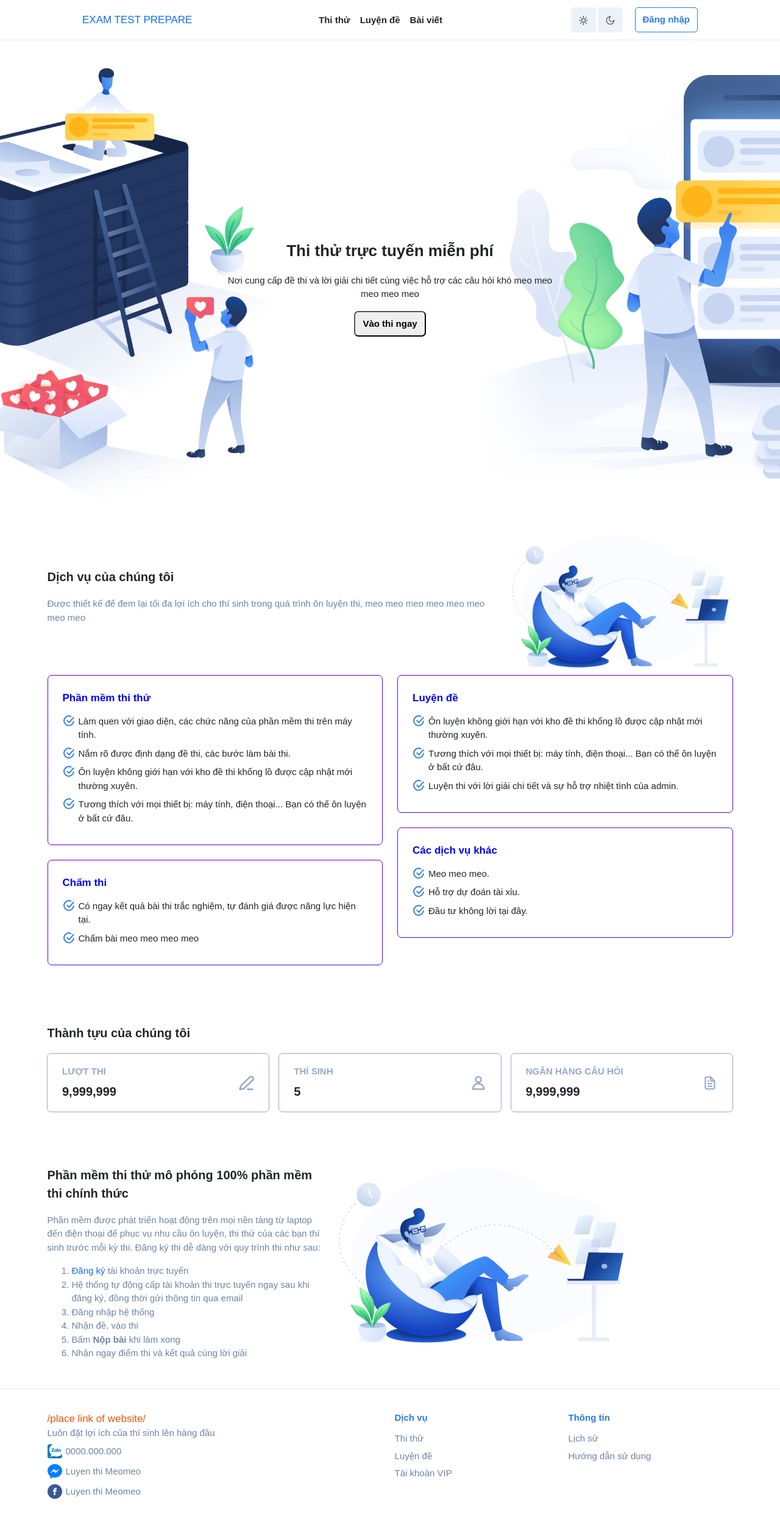
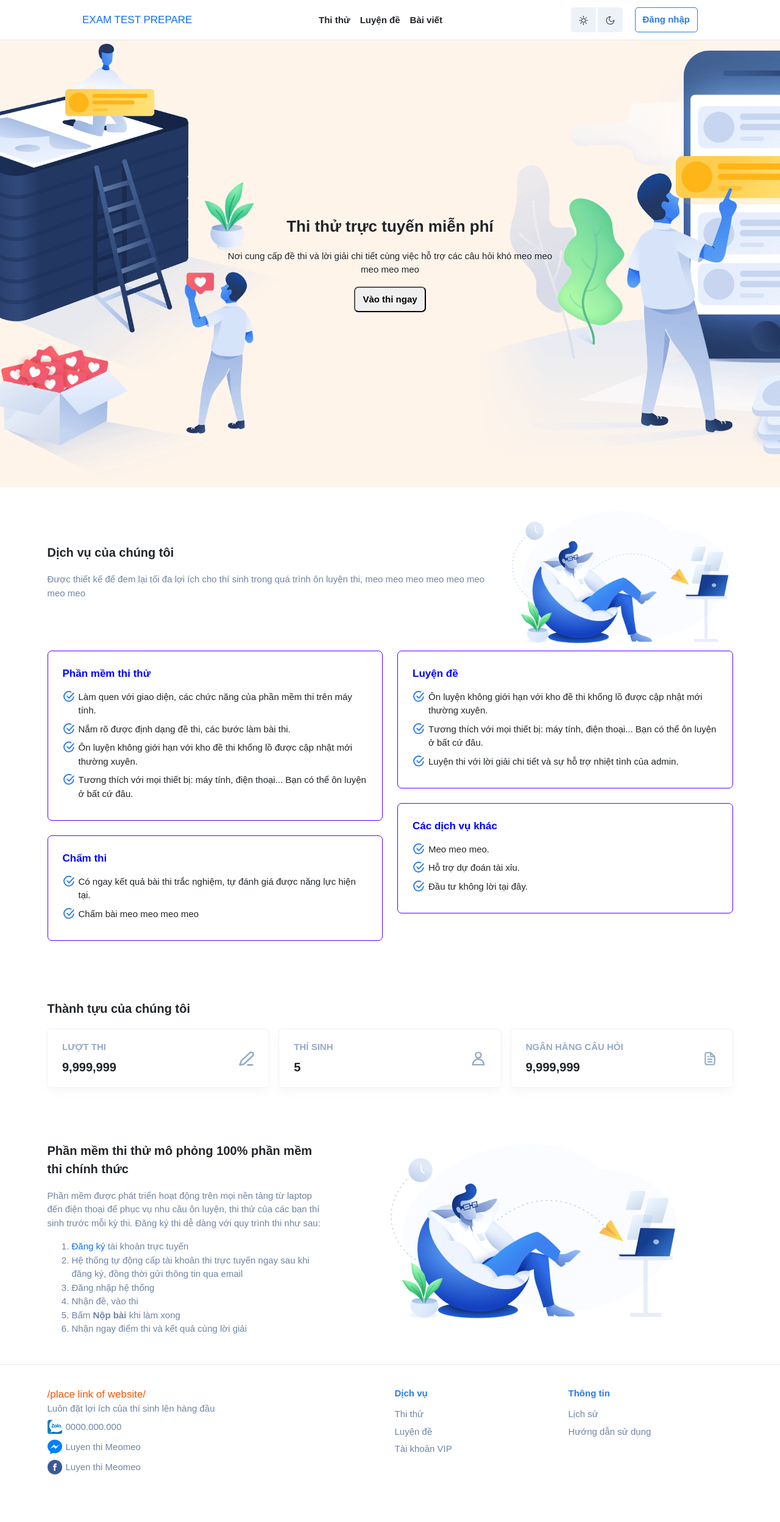
Before and after one commit to DatDangg/Exam-Prep, a React (Create React App) app: page / in a window 1280 px wide. Shown: the top 2496 px of the page at 61% size. After the commit the page ends 2473 px from the top, so only its background shows below. Built offline with nearby package versions, Linux system fonts and the light colour scheme.

Commit message:
Small fix

```diff
--- a/src/Page/Home/Home.js
+++ b/src/Page/Home/Home.js
@@ -7,7 +7,7 @@ function Home() {
       <div className={styles.homeBanner}>
         <div className={`container`}>
           <div className={`row ${styles.banner}`}>
-            <div className="col-md-6 d-flex flex-column align-items-center">
+            <div className="col-md-8 col-lg-6 col-10 d-flex flex-column align-items-center">
               <div className={styles.bannerTitle}>Thi thử trực tuyến miễn phí</div>
               <div className={styles.bannerDesc}>
                 Nơi cung cấp đề thi và lời giải chi tiết cùng việc hỗ trợ các câu hỏi khó
@@ -35,7 +35,7 @@ function Home() {
             </div>
           </div>
           <div className={`row ${styles.serviceRow}`}>
-            <div className={`col-lg-6 ${styles.serviceWrap}`}>
+            <div className={`col-md-6 ${styles.serviceWrap}`}>
               <div className={styles.serviceBorder}>
                 <div className={styles.serviceItemHead}>Phần mềm thi thử</div>
                 <div className={styles.serviceItemDesc}>
@@ -85,7 +85,7 @@ function Home() {
                 </div>
               </div>
             </div>
-            <div className={`col-lg-6 ${styles.serviceWrap}`}>
+            <div className={`col-md-6 ${styles.serviceWrap}`}>
               <div className={styles.serviceBorder}>
                 <div className={styles.serviceItemHead}>Luyện đề</div>
                 <div className={styles.serviceItemDesc}>
@@ -145,7 +145,7 @@ function Home() {
             <div className={styles.homeItemHeading}>Thành tựu của chúng tôi</div>
           </div>
           <div className={`row ${styles.goalRow}`}>
-            <div className={`col-xl col-md-6 col-12 ${styles.goalItem}`}>
+            <div className={`col-xl col-lg-6 col-12 ${styles.goalItem}`}>
               <div className={styles.goalWrap}>
                 <div>
                   <div className={styles.goalTitle}> Lượt thi </div>
@@ -161,7 +161,7 @@ function Home() {
                 </div>
               </div>
             </div>
-            <div className={`col-xl col-md-6 col-12 ${styles.goalItem}`}>
+            <div className={`col-xl col-lg-6 col-12 ${styles.goalItem}`}>
               <div className={styles.goalWrap}>
                 <div>
                   <div className={styles.goalTitle}> Thí sinh </div>
@@ -176,7 +176,7 @@ function Home() {
                 </div>
               </div>
             </div>
-            <div className={`col-xl col-md-6 col-12 ${styles.goalItem}`}>
+            <div className={`col-xl col-lg-6 col-12 ${styles.goalItem}`}>
               <div className={styles.goalWrap}>
                 <div>
                   <div className={styles.goalTitle}> Ngân hàng câu hỏi </div>
--- a/src/Page/Home/Home.module.css
+++ b/src/Page/Home/Home.module.css
@@ -1,5 +1,5 @@
 .home {
-    padding-top: 40px;
+
 }
 
 .homeBanner {
@@ -7,6 +7,7 @@
     background-repeat: no-repeat;
     background-position: 0, 100%;
     background-size: auto 100%;
+    background-color: #fef4ea;
 }
 
 .banner {
@@ -62,6 +63,8 @@
 
 .serviceImg {
     max-width: 100%;
+    display: block;
+    margin: auto;
 }
 
 .serviceRow {
@@ -121,6 +124,8 @@
     padding: 18px 24px;
     border: 1px solid #95AAC9;
     border-radius: 7px;
+    border-color: #edf2f9;;
+    box-shadow: 0 0.75rem 1.5rem rgba(18, 38, 63, 0.03)
 }
 
 .goalTitle {
@@ -156,3 +161,10 @@
     color: #6E84A3;
     padding-left: 40px;
 }
+
+@media screen and (width < 992px){
+    .homeBanner {
+        background-image: none;
+    }
+
+}
```
